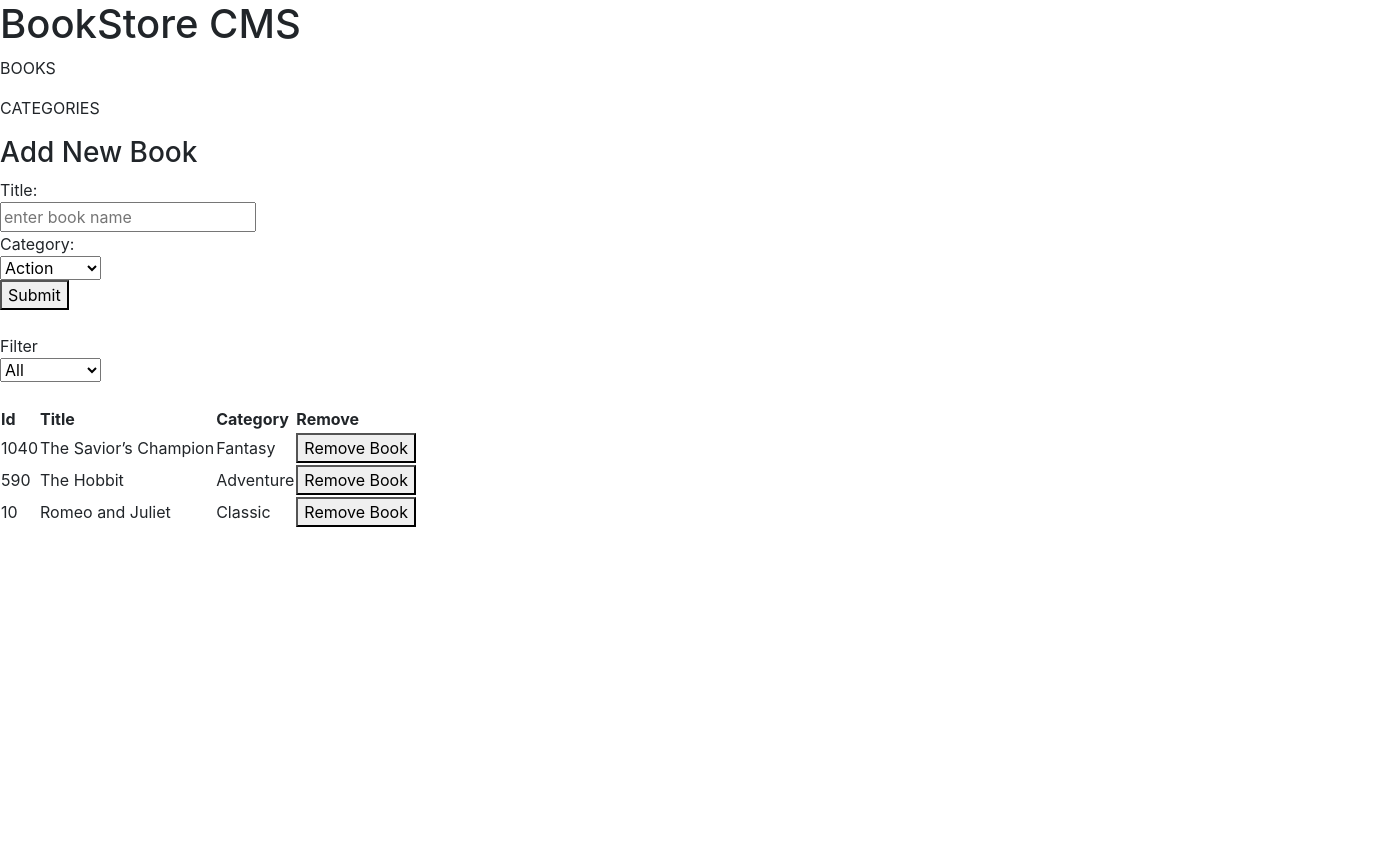
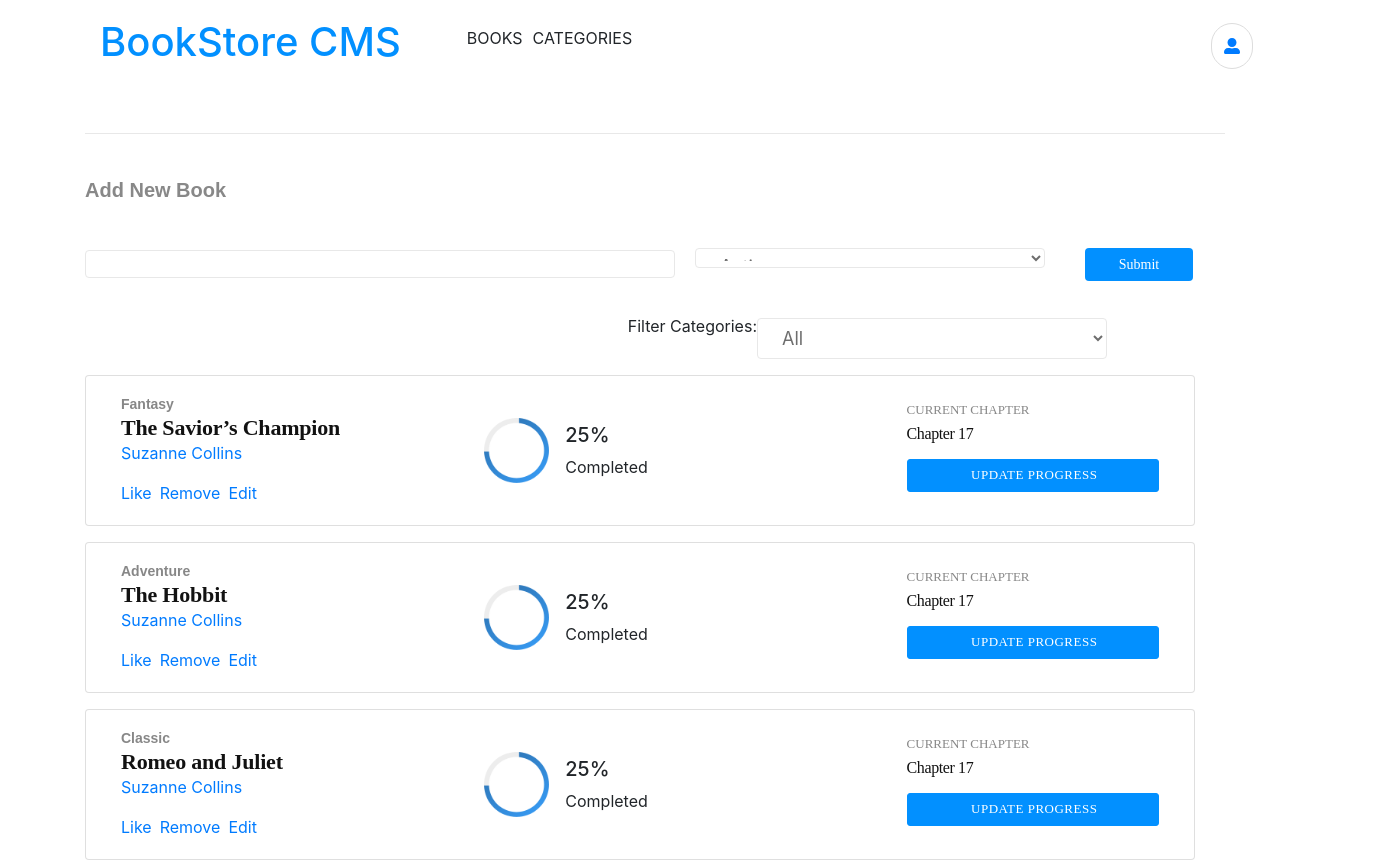
Before and after one commit to Ralph-1/Magic-books-Inc, a React (Create React App) app: page / in a window 1280 px wide. Shown: the top 862 px of the page, 1400 px wide, since content can reach past the window. Before the commit the page ends 800 px from the top, so only its background shows below. Built offline with nearby package versions, Linux system fonts and the light colour scheme.

Commit message:
Add stying

```diff
--- a/package.json
+++ b/package.json
@@ -3,6 +3,11 @@
   "version": "0.1.0",
   "private": true,
   "dependencies": {
+    "@fortawesome/fontawesome-svg-core": "^1.2.35",
+    "@fortawesome/free-solid-svg-icons": "^5.15.3",
+    "@fortawesome/react-fontawesome": "^0.1.14",
+    "bootstrap": "^4.6.0",
+    "react-bootstrap": "^1.5.2",
     "@babel/runtime": "^7.15.4",
     "@testing-library/jest-dom": "^5.11.4",
     "@testing-library/react": "^11.1.0",
--- a/public/index.html
+++ b/public/index.html
@@ -24,8 +24,8 @@
       work correctly both with client-side routing and a non-root public URL.
       Learn how to configure a non-root public URL by running `npm run build`.
     -->
-    <link rel="stylesheet" href="https://cdn.jsdelivr.net/npm/bootstrap@4.6.0/dist/css/bootstrap.min.css" integrity="sha384-B0vP5xmATw1+K9KRQjQERJvTumQW0nPEzvF6L/Z6nronJ3oUOFUFpCjEUQouq2+l" crossorigin="anonymous">
-    <link rel="stylesheet" href="https://use.fontawesome.com/releases/v5.15.4/css/all.css" integrity="sha384-DyZ88mC6Up2uqS4h/KRgHuoeGwBcD4Ng9SiP4dIRy0EXTlnuz47vAwmeGwVChigm" crossorigin="anonymous">
+    <!-- <link rel="stylesheet" href="https://cdn.jsdelivr.net/npm/bootstrap@4.6.0/dist/css/bootstrap.min.css" integrity="sha384-B0vP5xmATw1+K9KRQjQERJvTumQW0nPEzvF6L/Z6nronJ3oUOFUFpCjEUQouq2+l" crossorigin="anonymous"> -->
+    <!-- <link rel="stylesheet" href="https://use.fontawesome.com/releases/v5.15.4/css/all.css" integrity="sha384-DyZ88mC6Up2uqS4h/KRgHuoeGwBcD4Ng9SiP4dIRy0EXTlnuz47vAwmeGwVChigm" crossorigin="anonymous"> -->
     <title>Book Store</title>
   </head>
   <body>
--- a/src/App.css
+++ b/src/App.css
@@ -14,6 +14,7 @@ body {
     sans-serif;
   -webkit-font-smoothing: antialiased;
   -moz-osx-font-smoothing: grayscale;
+  overflow-x: hidden;
 }
 
 code {
@@ -25,3 +26,215 @@ code {
     'Courier New',
     monospace;
 }
+
+img {
+  height: 65px;
+  width: 65px;
+}
+
+span.category {
+  font-weight: 700;
+  font-style: normal;
+  line-height: normal;
+  color: #121212;
+  margin: 0 39px 0 0;
+  opacity: 0.5;
+  font-family: Montserrat, sans-serif;
+  font-size: 14px;
+  letter-spacing: normal;
+}
+
+span.current {
+  font-family: RobotoSlab, serif;
+  font-weight: 300;
+  font-style: normal;
+  line-height: normal;
+  color: #121212;
+  margin: 1px 58px 0 59px;
+  opacity: 0.5;
+  font-size: 13px;
+  letter-spacing: normal;
+}
+
+span.chno {
+  margin: 7px 109px 4px 59px;
+  font-size: 16px;
+  letter-spacing: -0.4px;
+  font-family: RobotoSlab, serif;
+  font-weight: 300;
+  font-style: normal;
+  line-height: normal;
+  color: #121212;
+  word-break: keep-all;
+}
+
+span.header {
+  font-weight: 700;
+  font-style: normal;
+  line-height: normal;
+  color: #121212;
+  width: 100%;
+  margin: 3px 323px 0 0;
+  font-family: 'Roboto Slab', serif;
+  font-size: 22px;
+  letter-spacing: -0.2px;
+}
+
+button.update {
+  margin: 12px 0 9px 59px;
+  padding: 7px 19px 8px 22px;
+  border: 1px solid #0290ff;
+  border-radius: 3px;
+  background-color: #0290ff;
+  font-family: RobotoSlab, serif;
+  font-size: 13px;
+  font-weight: 300;
+  font-style: normal;
+  line-height: normal;
+  letter-spacing: 0.5px;
+  text-align: center;
+  color: #fff;
+}
+
+.fixed-width {
+  width: 30%;
+}
+
+.filter-container {
+  margin: 0 auto;
+  display: flex;
+  justify-content: flex-end;
+}
+
+.Oval-2 {
+  width: 68px;
+  height: 68px;
+  border-style: solid;
+  border-width: 5px;
+  border-image-source:
+    linear-gradient(
+      to bottom,
+      var(--medium-blue),
+      var(--dodger-blue)
+    );
+  border-image-slice: 1;
+}
+
+.Update-progress {
+  width: 143px;
+  height: 18px;
+  font-size: 13px;
+  font-weight: 300;
+  font-stretch: normal;
+  font-style: normal;
+  line-height: normal;
+  letter-spacing: 0.5px;
+  text-align: center;
+  color: var(--white);
+}
+
+nav.nav-bar {
+  width: 1400px;
+  height: 95px;
+  margin: 0 0 38px;
+  padding: 23px 99px 27px 100px;
+  background-color: var(--white);
+  display: flex;
+  align-items: center;
+}
+
+h1 {
+  margin-right: 50px;
+  color: #0290ff;
+}
+
+.nav-books {
+  margin-right: 10px;
+}
+
+.title-input {
+  width: 66px;
+  height: 20px;
+  padding: 13px 571px 13px 17px;
+  border-radius: 4px;
+  border: solid 1px #e8e8e8;
+  background-color: var(--white);
+}
+
+.cat-input {
+  width: 10px;
+  height: 20px;
+  padding: 13px 30px 13px 17px;
+  border-radius: 4px;
+  border: solid 1px #e8e8e8;
+  background-color: var(--white);
+}
+
+form {
+  display: flex;
+  align-items: center;
+}
+
+select#category {
+  border: 1px solid #e8e8e8;
+  padding: 6px 20px;
+  outline: none;
+  border-radius: 4px;
+  width: 350px;
+  font-size: 18px;
+  color: #6e6e6e;
+}
+
+div.selectbox {
+  margin-right: 5.5rem;
+}
+
+div.form-container {
+  width: 1200px;
+  margin: 0 auto;
+  border-top: 1px solid #e8e8e8;
+  padding: 20px 0;
+  margin-top: 2rem;
+  padding-right: 2rem;
+}
+
+div.addbook-input {
+  flex: 1 1;
+  padding-right: 20px;
+}
+
+div.addbook-right {
+  flex: 1 1;
+  display: -webkit-flex;
+  display: flex;
+  justify-content: space-around;
+  position: relative;
+  margin-top: -1rem;
+}
+
+button.addbook-btn {
+  flex: 1 1;
+  border: none;
+  margin-left: 40px;
+  font-family: RobotoSlab, serif;
+  font-weight: 500;
+  font-size: 14px;
+}
+
+.btn-primary {
+  background-color: #0290ff;
+  color: #fff;
+}
+
+h3.mt-4 {
+  font-size: 20px;
+  font-family: Montserrat, sans-serif;
+  font-weight: 700;
+  color: #888;
+}
+
+a.linkText {
+  border: 1px solid #ddd;
+  padding: 10px 12px;
+  border-radius: 25px;
+}
--- a/src/components/App.js
+++ b/src/components/App.js
@@ -1,4 +1,5 @@
 import '../App.css';
+import Container from 'react-bootstrap/Container';
 import BooksList from '../containers/BooksList';
 import BooksForm from '../containers/BooksForm';
 import Navbar from './NavBar';
@@ -6,8 +7,10 @@ import Navbar from './NavBar';
 const App = () => (
   <div className="App">
     <Navbar />
-    <BooksForm />
-    <BooksList />
+    <Container>
+      <BooksForm />
+      <BooksList />
+    </Container>
   </div>
 );
 
--- a/src/components/Book.js
+++ b/src/components/Book.js
@@ -1,18 +1,60 @@
+/* eslint-disable jsx-a11y/anchor-is-valid */
 import React from 'react';
+import Card from 'react-bootstrap/Card';
 import PropTypes from 'prop-types';
+import progressBar from '../assests/progress.png';
 
 const Book = ({ book, handleRemove }) => {
   const {
-    id, title, category,
+    title, category,
   } = book;
 
   return (
-    <tr>
-      <td>{id}</td>
-      <td>{title}</td>
-      <td>{category}</td>
-      <td><button type="button" onClick={(e) => handleRemove(e, book)}>Remove Book</button></td>
-    </tr>
+    <Card className="container card mb-3">
+      <Card.Body className="d-flex flex-row justify-content-between align-items-center">
+        <div className="d-flex flex-column fixed-width">
+          <span className="category">{category}</span>
+          <span className="header">{title}</span>
+          <a href="#" className="category mb-3 mr-3">
+            Suzanne Collins
+          </a>
+          <div className="d-flex flex-row ">
+            <a href="#" className="category mr-1">
+              Like
+            </a>
+            <a
+              href="#"
+              className="category remove-book mr-1 px-1"
+              onClick={(e) => {
+                handleRemove(e, book);
+              }}
+            >
+              Remove
+            </a>
+            <a href="#" className="category">
+              Edit
+            </a>
+          </div>
+        </div>
+        <div className="progress-element d-flex align-items-center fixed-width">
+          <img className="progress-image" src={progressBar} alt="progress-circle" />
+          <div className="ml-3">
+            <h5>25%</h5>
+            <span>Completed</span>
+          </div>
+        </div>
+        <div className="d-flex flex-column  justify-content-between fixed-width">
+          <span className="current">CURRENT CHAPTER</span>
+          <span className="chno">Chapter 17</span>
+          <button
+            type="button"
+            className="update btn btn-primary"
+          >
+            UPDATE PROGRESS
+          </button>
+        </div>
+      </Card.Body>
+    </Card>
   );
 };
 
--- a/src/components/CategoryFilter.js
+++ b/src/components/CategoryFilter.js
@@ -1,17 +1,23 @@
 import React from 'react';
 import PropTypes from 'prop-types';
+import Form from 'react-bootstrap/Form';
 import { categories } from '../categories/Categories';
 
 const CategoryFilter = ({ onSelectHandler }) => (
-  <div>
-    <select name="category" id="category" onChange={(e) => onSelectHandler(e.target.value)}>
-      {['All', ...categories].map((category) => (
-        <option key={`${category}`} value={category}>
-          {category}
-        </option>
-      ))}
-    </select>
-  </div>
+  <Form>
+    <Form.Group
+      controlId="exampleForm.CategorySelect1"
+      className="selectbox d-flex"
+    >
+      <Form.Control as="select" className="mt-1" name="category" id="category" onChange={(e) => onSelectHandler(e.target.value)}>
+        {['All', ...categories].map((category) => (
+          <option key={`${category}`} value={category}>
+            {category}
+          </option>
+        ))}
+      </Form.Control>
+    </Form.Group>
+  </Form>
 );
 
 CategoryFilter.propTypes = {
--- a/src/components/NavBar.js
+++ b/src/components/NavBar.js
@@ -1,11 +1,30 @@
 import React from 'react';
+import Navbar from 'react-bootstrap/Navbar';
+import Nav from 'react-bootstrap/Nav';
+import { FontAwesomeIcon } from '@fortawesome/react-fontawesome';
+import { faUserAlt } from '@fortawesome/free-solid-svg-icons';
 
-const Navbar = () => (
-  <div className="nav-bar">
-    <h1>BookStore CMS</h1>
-    <p className="nav-books">BOOKS</p>
-    <p className="nav-cat">CATEGORIES</p>
-  </div>
+const NavBar = () => (
+  <Navbar
+    className="nav-bar d-flex justify-content-between align-items-center"
+    expand="lg"
+  >
+    <div className="d-flex align-items-center">
+      <Navbar.Brand className="font-weight-bold" href="#home">
+        <h1>BookStore CMS</h1>
+      </Navbar.Brand>
+
+      <p className="nav-books">BOOKS</p>
+      <p className="nav-cat">CATEGORIES</p>
+    </div>
+    <div className="user-icon">
+      <Nav.Link className="linkText mr-5" href="/quote">
+        {' '}
+        <FontAwesomeIcon className="user-icon" icon={faUserAlt} />
+      </Nav.Link>
+    </div>
+
+  </Navbar>
 );
 
-export default Navbar;
+export default NavBar;
--- a/src/containers/BooksForm.js
+++ b/src/containers/BooksForm.js
@@ -1,4 +1,6 @@
 import React, { useState } from 'react';
+import Form from 'react-bootstrap/Form';
+import Button from 'react-bootstrap/Button';
 import { connect } from 'react-redux';
 import PropTypes from 'prop-types';
 import { categories } from '../categories/Categories';
@@ -36,27 +38,23 @@ const BooksForm = ({ createBook }) => {
   };
 
   return (
-    <div>
-      <h3>Add New Book</h3>
-      <form onSubmit={handleSubmit}>
-        <div>
-          <span>Title: </span>
-          <br />
-          <input type="text" name="title" id="title" placeholder="enter book name" value={values.title} onChange={handleChange} />
-        </div>
-        <div>
-          <span>Category: </span>
-          <br />
-          <select name="category" id="category" value={values.category} onChange={handleChange}>
+    <div className="form-container container">
+      <h3 className="mt-4 mb-3">Add New Book</h3>
+      <Form onSubmit={handleSubmit} className="add-book-form d-flex mt-5">
+        <Form.Group className="addbook-input">
+          <Form.Control type="input" className="title-input" name="title" id="title" placeholder="enter book name" value={values.title} onChange={handleChange} />
+        </Form.Group>
+        <div className="addbook-right">
+          <Form.Control as="select" className="cat-input" name="category" id="category" value={values.category} onChange={handleChange}>
             {categories.map((category) => (
               <option key={`${category}`} value={category}>
                 {category}
               </option>
             ))}
-          </select>
+          </Form.Control>
+          <Button className="addbook-btn" type="submit">Submit</Button>
         </div>
-        <button type="submit">Submit</button>
-      </form>
+      </Form>
     </div>
   );
 };
--- a/src/containers/BooksList.js
+++ b/src/containers/BooksList.js
@@ -16,26 +16,17 @@ const BooksList = ({ books, removeBook, filter }) => {
   };
 
   return (
-    <div>
-      <br />
-      <span>Filter</span>
-      <CategoryFilter onSelectHandler={handleFilterChange} />
-      <br />
-      <table>
-        <thead>
-          <tr>
-            <th>Id</th>
-            <th>Title</th>
-            <th>Category</th>
-            <th>Remove</th>
-          </tr>
-        </thead>
-        <tbody>
-          {books.map((book) => (
-            <Book book={book} key={book.id} handleRemove={handleRemoveBook} />
-          ))}
-        </tbody>
-      </table>
+    <div className="book-list">
+      <div className="filter-container">
+        <span>Filter Categories:</span>
+        <br />
+        <CategoryFilter onSelectHandler={handleFilterChange} />
+      </div>
+      <div className="book-cards">
+        {books.map((book) => (
+          <Book book={book} key={book.id} handleRemove={handleRemoveBook} />
+        ))}
+      </div>
     </div>
   );
 };
--- a/src/index.js
+++ b/src/index.js
@@ -1,5 +1,6 @@
 import React from 'react';
 import ReactDOM from 'react-dom';
+import 'bootstrap/dist/css/bootstrap.min.css';
 import { Provider } from 'react-redux';
 import { createStore } from 'redux';
 import rootReducer from './reducers/index';
```
